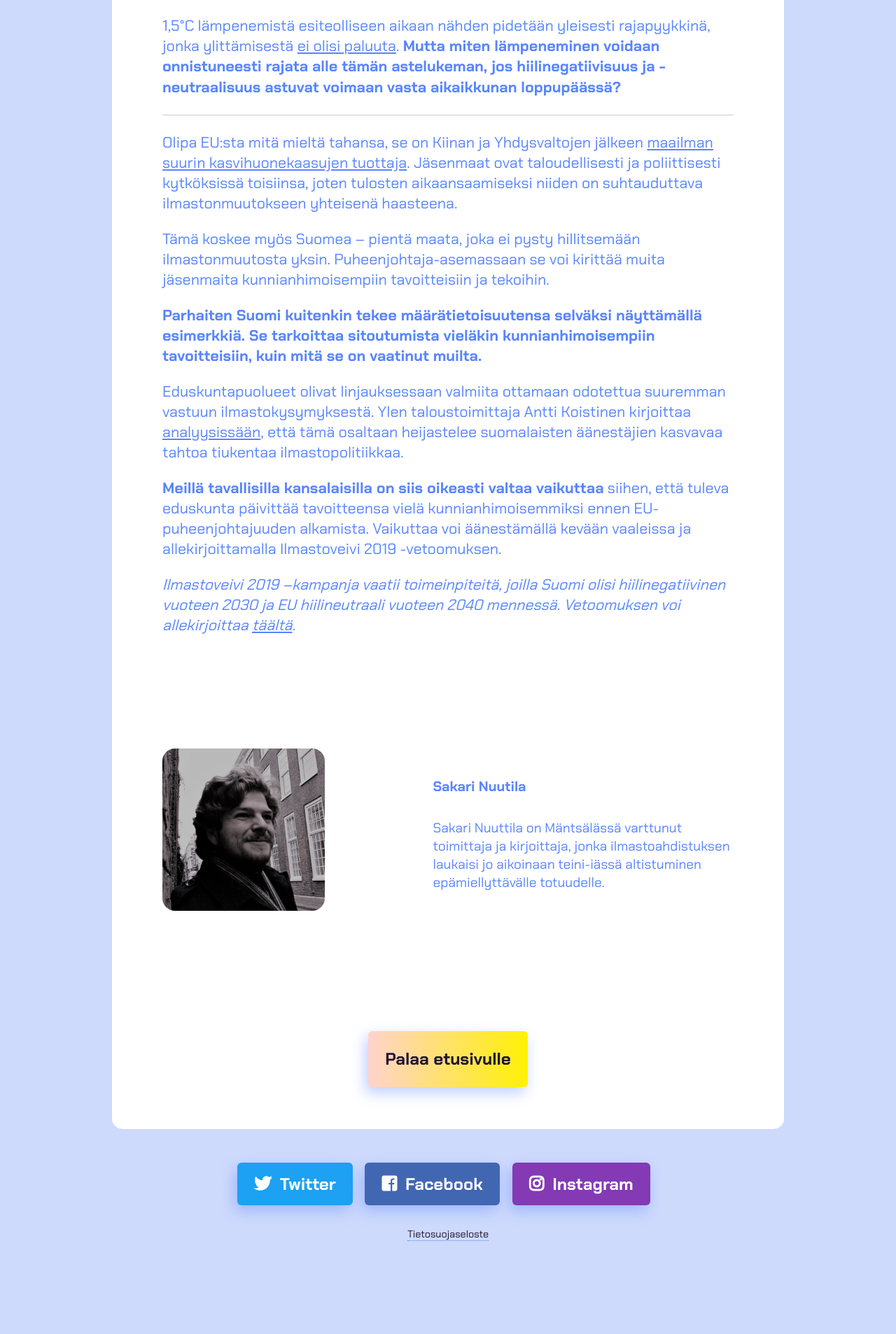
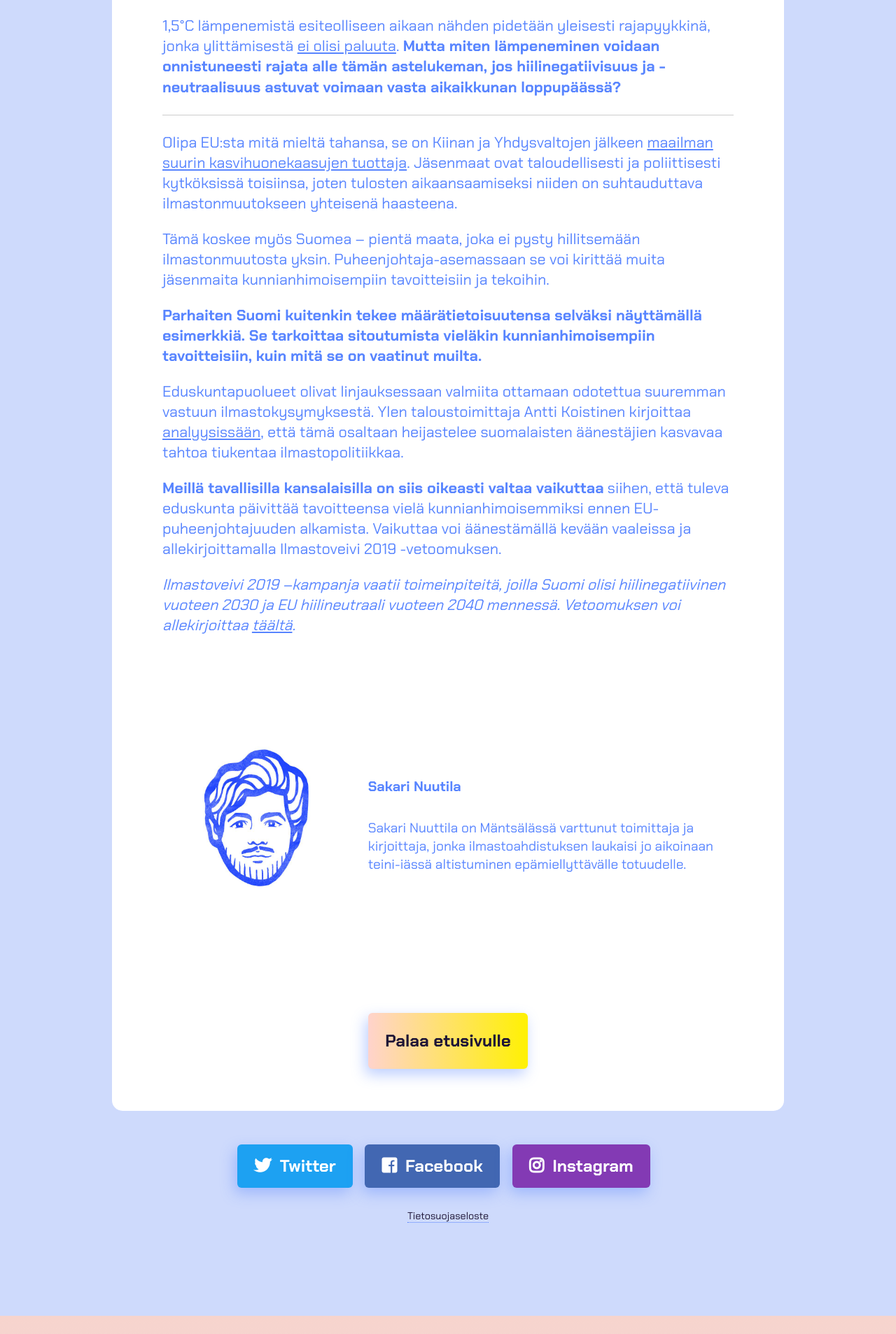
Before and after one commit to ilmastoveivi/ilmastoveivi.github.io, a Jekyll site: the page built from _posts/2019-02-08-ilmasto-tavoitteet-jaljessa.md, in a window 1280 px wide. Shown: the part 2285-4192 px from the top of the page at 70% size. Built offline with Jekyll 4.4.1, drawn with Linux system fonts in a browser that asks for light colours; nearby versions of some CDN libraries; some web fonts are replaced; after the commit the page ends 4166 px from its top, so only the background shows below that.

Commit message:
Updated author pictures

```diff
--- a/_posts/2019-02-08-ilmasto-tavoitteet-jaljessa.md
+++ b/_posts/2019-02-08-ilmasto-tavoitteet-jaljessa.md
@@ -6,7 +6,7 @@ description: Lähes kaikki eduskuntapuolueet sitoutuivat viime kuussa tiukentama
 og_type: article
 author: Sakari Nuutila
 author-desc: Sakari Nuuttila on Mäntsälässä varttunut toimittaja ja kirjoittaja, jonka ilmastoahdistuksen laukaisi jo aikoinaan teini-iässä altistuminen epämiellyttävälle totuudelle.
-author-img: "/img/authors/Sakari_Nuutila-1.jpg"
+author-img: "/img/authors/veiviblogisakari1.jpg"
 banner-url: "/img/blog-banners/leaves.jpg"
 ---
 
--- a/_sass/main.scss
+++ b/_sass/main.scss
@@ -500,7 +500,7 @@ p {
 
     img {
       border-radius: 0.75em;
-      width: 60%;
+      width: 90%;
     }
   }
 
```
Also changed, not shown: _posts/2019-01-29-suomesta-euroopan-bhutan.md (+1 -1 lines), img/authors/veiviblogilaura1.jpg (added), img/authors/veiviblogilaura2.jpg (added), img/authors/veiviblogilaura3.jpg (added), img/authors/veiviblogisakari1.jpg (added), img/authors/veiviblogisakari2.jpg (added), img/authors/veiviblogisakari3.jpg (added).
